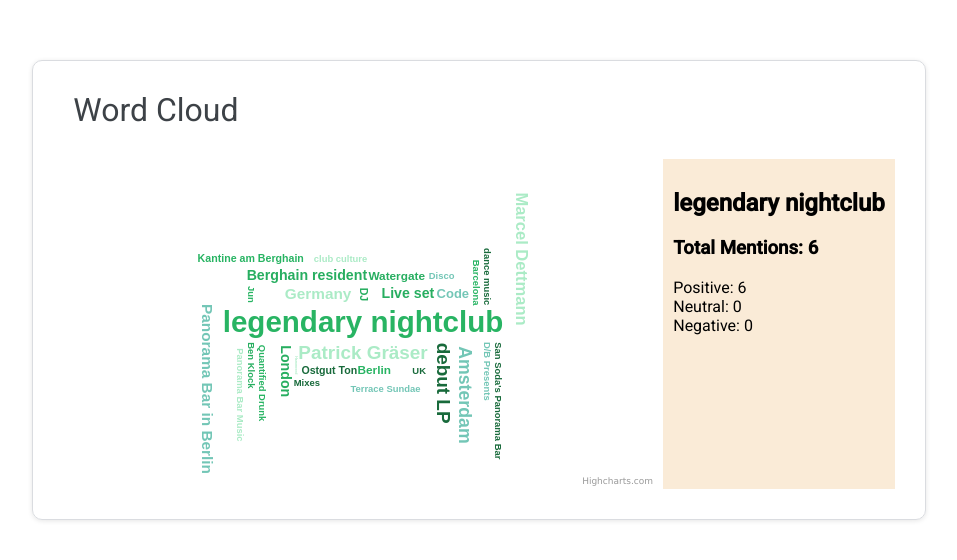
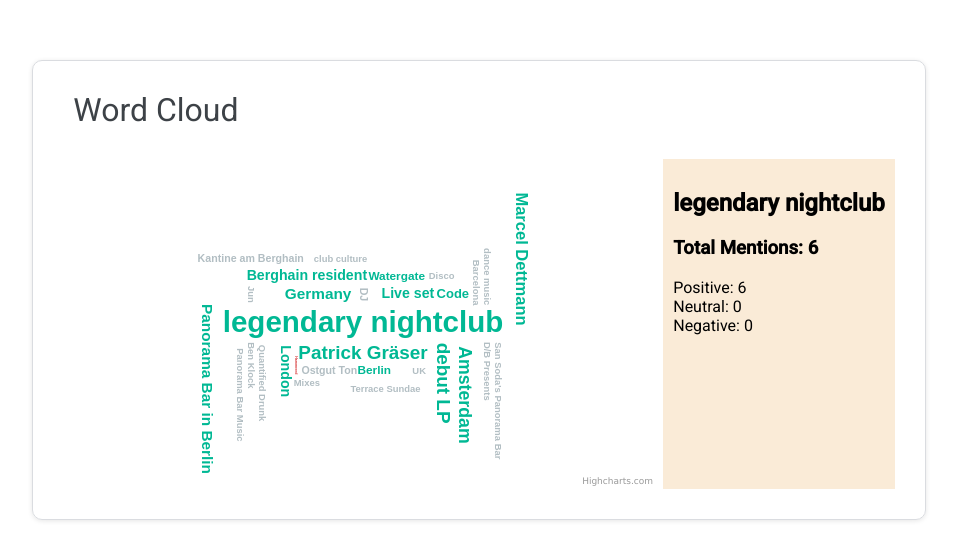
Before and after one commit to ioanatatu/wordcloud, a React (Create React App) app: page / in a window 1280 px wide. Shown: the part 110-670 px from the top of the page, without its empty margins (161-1118 px from the left). Built offline with nearby package versions, Linux system fonts and the light colour scheme.

Commit message:
add functionality: 1. assign color based on sentimentScore 2. extract and pass id to parent component

```diff
--- a/src/components/Metadata/Metadata.js
+++ b/src/components/Metadata/Metadata.js
@@ -1,6 +1,6 @@
 // style
 import css from './Metadata.module.css';
-import React, { useEffect } from 'react';
+import React from 'react';
 
 const Metadata = ({ currentWord }) => {
    // useEffect(() => {
--- a/src/components/WordCloud.js
+++ b/src/components/WordCloud.js
@@ -47,33 +47,39 @@
 //    );
 // };
 
-import React from 'react';
+import React, { useRef } from 'react';
 import Highcharts from 'highcharts';
 import HighchartsReact from 'highcharts-react-official';
 require('highcharts/modules/wordcloud.js')(Highcharts);
 
 const WordCloud = ({ words, handleClickedWord }) => {
-   const word = [
-      {
-         name: 'Lorem',
-         weight: 3,
-      },
-      {
-         name: 'Ipsum',
-         weight: 2,
-      },
-      {
-         name: 'Dolor',
-         weight: 1,
-      },
-   ];
+   const refContainer = useRef('');
+
+   const func = (e) => {
+      console.log('point', e.point.color);
+      handleClickedWord(e.point.id);
+   };
+
    const options = {
       series: [
          {
-            colors: ['#28B463', '#27AE60', '#186A3B', '#ABEBC6', '#73C6B6'],
+            colors: ['#28B463', '#27AE60'],
             type: 'wordcloud',
-            data: words, //passing the data from props
-            name: 'Count',
+            data: words,
+            // data: [
+            //    {
+            //       id: 'shdsjdhj',
+            //       name: 'sdfdf',
+            //       weight: 1,
+            //    },
+            //    {
+            //       id: '54545',
+            //       name: '<span style="color:red;">cantine am berghain</span>',
+            //       weight: 0.5,
+            //    },
+            // ], //passing the data from props
+            name: 'sentiment score',
+            color: '#186A3B',
          },
       ],
       title: {
@@ -83,15 +89,27 @@
          height: 330,
          margin: 15,
       },
+      plotOptions: {
+         wordcloud: {
+            point: {
+               events: {
+                  // mouseOver: func,
+                  click: func,
+               },
+               color: '#186A3B',
+            },
+         },
+      },
    };
 
    return (
       <div>
-         {/* React wrapper for Highcharts */}
          <HighchartsReact
             highcharts={Highcharts}
             constructorType={'chart'}
             options={options}
+            ref={refContainer}
+            // callback={(e) => console.log(e)}
          />
       </div>
    );
--- a/src/containers/DataCard/DataCard.js
+++ b/src/containers/DataCard/DataCard.js
@@ -25,6 +25,7 @@
             id: topic.id,
             name: topic.label,
             weight: topic.sentimentScore,
+            color: assignColor(topic.sentimentScore),
          };
       });
       setMappedData(mappedData);
@@ -52,7 +53,6 @@
 export default DataCard;
 /**
  *
- *
  *  helper functions
  */
 function findWordMaxSentimentScore(arr) {
@@ -66,3 +66,6 @@
    }
    return word.id;
 }
+function assignColor(score) {
+   return score > 60 ? '#00b894' : score < 40 ? '#d63031' : '#b2bec3';
+}
```
